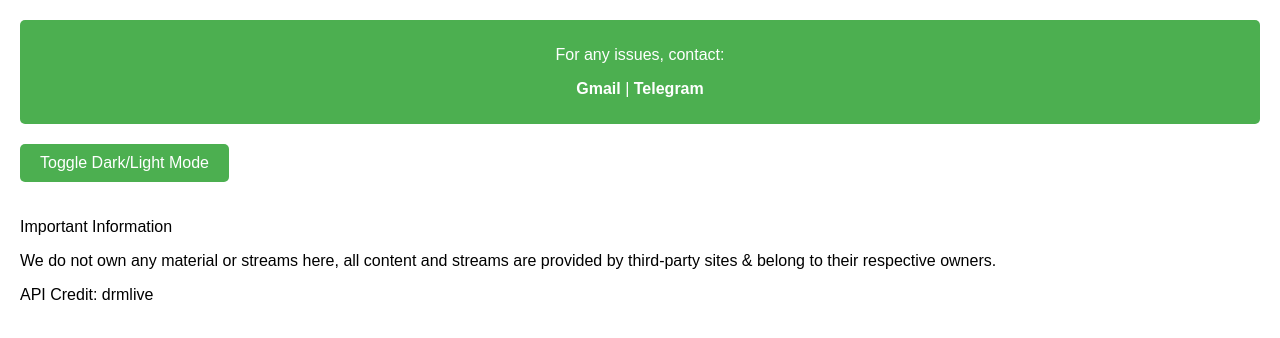
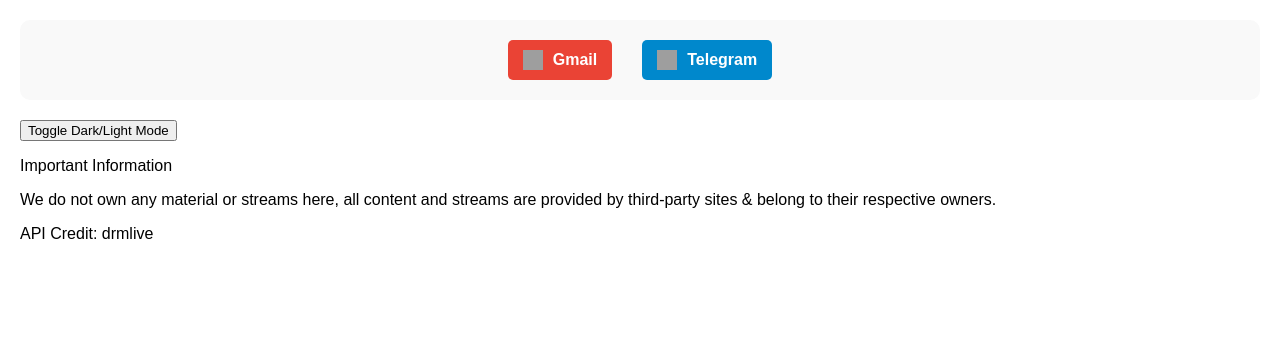
Before and after one commit to stardust108/All-tv-channel, a plain HTML site: page index.html in a window 1280 px wide. Drawn offline with Linux system fonts and the light colour scheme; no server answers; grey boxes are pictures that could not be loaded.

Commit message:
Update index.html

```diff
--- a/index.html
+++ b/index.html
@@ -10,6 +10,9 @@
             --text-color: #000000;
             --button-bg: #4CAF50;
             --button-hover-bg: #45a049;
+            --contact-bg: #f9f9f9;
+            --telegram-color: #0088cc;
+            --gmail-color: #ea4335;
         }
 
         [data-theme="dark"] {
@@ -17,6 +20,7 @@
             --text-color: #ffffff;
             --button-bg: #1E88E5;
             --button-hover-bg: #1565C0;
+            --contact-bg: #222222;
         }
 
         body {
@@ -29,83 +33,75 @@
 
         /* Contact styling */
         #contact-container {
-            background-color: var(--button-bg);
-            color: white;
-            padding: 10px 20px;
-            border-radius: 5px;
+            background-color: var(--contact-bg);
+            padding: 20px;
+            border-radius: 10px;
             margin-bottom: 20px;
             text-align: center;
+            display: flex;
+            justify-content: center;
+            gap: 30px;
+            animation: fadeIn 1.5s ease-in-out;
         }
 
-        #contact-container a {
+        .contact-link {
+            display: flex;
+            align-items: center;
+            justify-content: center;
+            padding: 10px 15px;
+            border-radius: 5px;
             color: white;
+            font-weight: bold;
             text-decoration: none;
-            font-weight: bold;
+            transition: transform 0.3s ease, background-color 0.3s ease;
         }
 
-        #contact-container a:hover {
-            text-decoration: underline;
+        .contact-link img {
+            width: 20px;
+            height: 20px;
+            margin-right: 10px;
+            vertical-align: middle;
         }
 
-        /* Style the container to center-align content */
-        #link-container div {
-            display: flex;
-            flex-direction: column;
-            align-items: center;
-            margin-bottom: 20px;
-            text-align: center;
+        .contact-link.telegram {
+            background-color: var(--telegram-color);
         }
 
-        /* Adjust the logo image size */
-        #link-container img {
-            width: 350px;
-            max-width: 100%;
+        .contact-link.telegram:hover {
+            transform: scale(1.1);
+            background-color: #006cb7;
         }
 
-        /* Button styling */
-        .watch-button {
-            display: inline-block;
-            padding: 10px 20px;
-            margin-top: 10px;
-            background-color: var(--button-bg);
-            color: white;
-            border: none;
-            border-radius: 5px;
-            text-decoration: none;
-            font-size: 16px;
-            cursor: pointer;
-            transition: background-color 0.3s;
+        .contact-link.gmail {
+            background-color: var(--gmail-color);
         }
 
-        .watch-button:hover {
-            background-color: var(--button-hover-bg);
+        .contact-link.gmail:hover {
+            transform: scale(1.1);
+            background-color: #c52e28;
         }
 
-        /* Toggle button styling */
-        .theme-toggle {
-            margin-bottom: 20px;
-            padding: 10px 20px;
-            background-color: var(--button-bg);
-            color: white;
-            border: none;
-            border-radius: 5px;
-            cursor: pointer;
-            font-size: 16px;
-            transition: background-color 0.3s;
-        }
-
-        .theme-toggle:hover {
-            background-color: var(--button-hover-bg);
+        /* Animations */
+        @keyframes fadeIn {
+            from {
+                opacity: 0;
+                transform: translateY(-20px);
+            }
+            to {
+                opacity: 1;
+                transform: translateY(0);
+            }
         }
     </style>
 </head>
 <body>
     <div id="contact-container">
-        <p>For any issues, contact:</p>
-        <p>
-            <a href="mailto:23f3000601@es.study.iitm.ac.in">Gmail</a> |
-            <a href="https://t.me/dead_d_man" target="_blank">Telegram</a>
-        </p>
+        <a href="mailto:23f3000601@es.study.iitm.ac.in" class="contact-link gmail">
+            <img src="https://upload.wikimedia.org/wikipedia/commons/4/4e/Gmail_Icon.png" alt="Gmail Logo"> Gmail
+        </a>
+        <a href="https://t.me/dead_d_man" class="contact-link telegram" target="_blank">
+            <img src="https://upload.wikimedia.org/wikipedia/commons/8/82/Telegram_logo.svg" alt="Telegram Logo"> Telegram
+        </a>
     </div>
 
     <button class="theme-toggle" onclick="toggleTheme()">Toggle Dark/Light Mode</button>
```
